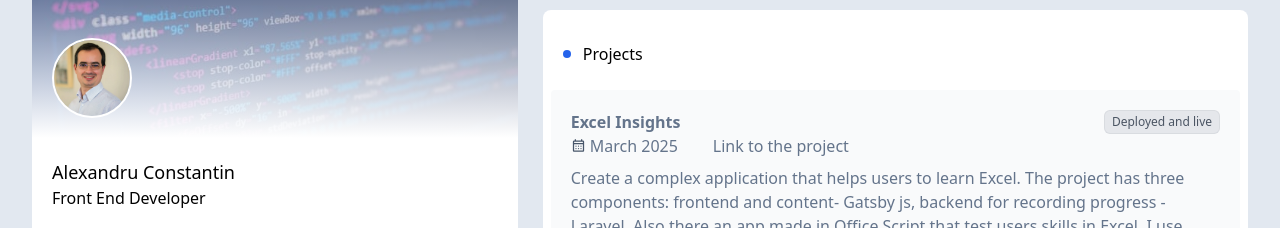
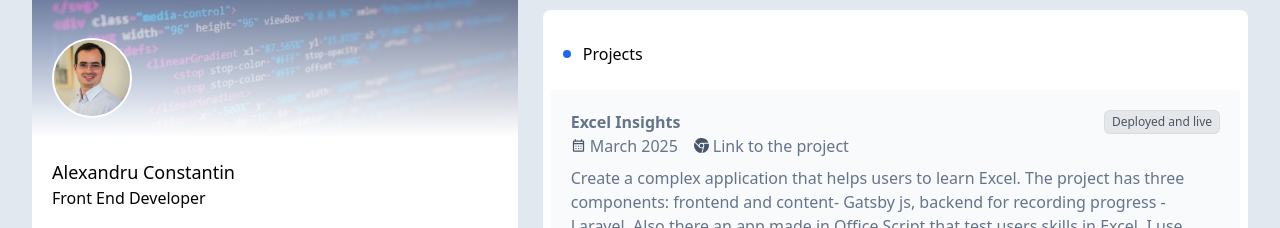
Before and after one commit to alexandru-constantin-hub/Resume, a Vue app: page /projects in a window 1280 px wide. Both pictures are taken after a click on the button "Projects". Shown: the part 98-326 px from the top of the page. Built offline with nearby package versions, Linux system fonts and the light colour scheme.

Commit message:
Fix browserChrome icon

```diff
--- a/src/components/icons/BrowserChrome.vue
+++ b/src/components/icons/BrowserChrome.vue
@@ -7,7 +7,7 @@ defineProps(['height', 'width', 'currentColor'])
     :height="height"
     :width="width"
     :fill="currentColor"
-    viewBox="0 -960 960 960"
+    viewBox="0 0 16 16"
   >
     <path
       d="M16 8a8 8 0 0 1-7.022 7.94l1.902-7.098a3 3 0 0 0 .05-1.492A3 3 0 0 0 10.237 6h5.511A8 8 0 0 1 16 8M0 8a8 8 0 0 0 7.927 8l1.426-5.321a3 3 0 0 1-.723.255 3 3 0 0 1-1.743-.147 3 3 0 0 1-1.043-.7L.633 4.876A8 8 0 0 0 0 8m5.004-.167L1.108 3.936A8.003 8.003 0 0 1 15.418 5H8.066a3 3 0 0 0-1.252.243 2.99 2.99 0 0 0-1.81 2.59M8 10a2 2 0 1 0 0-4 2 2 0 0 0 0 4"
```
